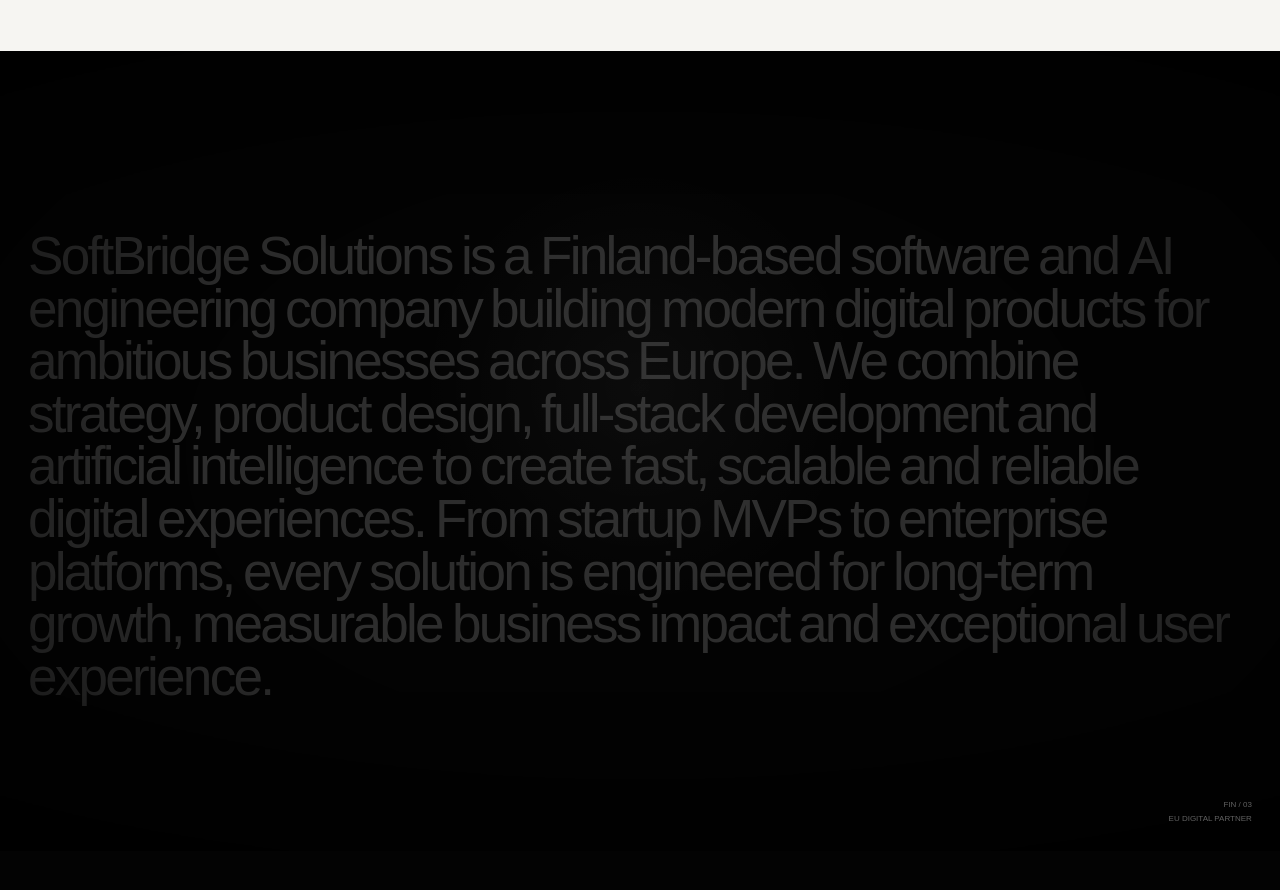
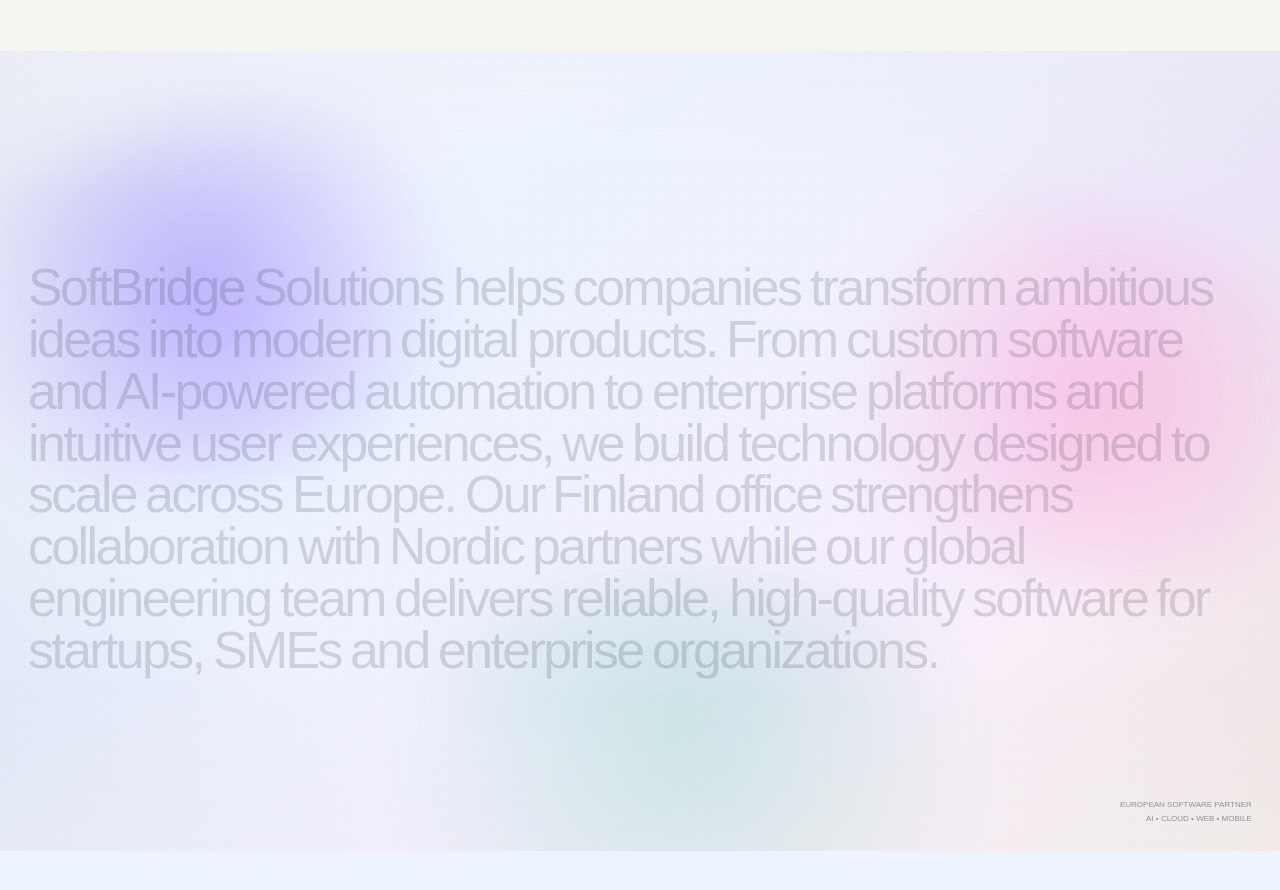
Before and after one commit to Dpehect/Trionn, a Next.js app: page / in a window 1280 px wide. Shown: the part 4600-5490 px from the top of the page. Built offline with nearby package versions, Linux system fonts and the light colour scheme.

Commit message:
l3 remake

```diff
--- a/app/globals.css
+++ b/app/globals.css
@@ -320,12 +320,14 @@ a { color: inherit; text-decoration: none; }
 
 
 
-/* Section 03 — scroll-highlighted Trionn brand statement */
+
+
+/* Section 03 — colorful Finland office brand statement */
 .brand-statement {
   position: relative;
   height: 360vh;
-  background: #030303;
-  color: #f4f4f1;
+  color: #1d2330;
+  background: #eef4ff;
 }
 .brand-statement__sticky {
   position: sticky;
@@ -334,8 +336,7 @@ a { color: inherit; text-decoration: none; }
   overflow: hidden;
   isolation: isolate;
   background:
-    radial-gradient(circle at 50% 42%, rgba(255,255,255,.035), transparent 28%),
-    #030303;
+    linear-gradient(135deg, #f7f8ff 0%, #edf4ff 34%, #f7efff 68%, #fff3ea 100%);
 }
 .brand-statement__sticky::after {
   content: "";
@@ -344,19 +345,54 @@ a { color: inherit; text-decoration: none; }
   z-index: 20;
   pointer-events: none;
   background:
-    linear-gradient(to bottom, rgba(0,0,0,.42), transparent 18%, transparent 80%, rgba(0,0,0,.48)),
-    radial-gradient(ellipse at center, transparent 50%, rgba(0,0,0,.6) 100%);
+    linear-gradient(to bottom, rgba(255,255,255,.26), transparent 18%, transparent 80%, rgba(255,255,255,.28)),
+    radial-gradient(ellipse at center, transparent 54%, rgba(91,103,160,.11) 100%);
 }
 .brand-statement__noise {
   position: absolute;
   inset: 0;
-  z-index: -1;
+  z-index: 3;
   opacity: .045;
   pointer-events: none;
   background-image:
-    repeating-radial-gradient(circle at 20% 30%, rgba(255,255,255,.38) 0 1px, transparent 1px 3px);
+    repeating-radial-gradient(circle at 20% 30%, rgba(30,38,58,.42) 0 1px, transparent 1px 3px);
   background-size: 5px 5px;
-  mix-blend-mode: soft-light;
+  mix-blend-mode: multiply;
+}
+.brand-aurora {
+  position: absolute;
+  z-index: 1;
+  border-radius: 50%;
+  filter: blur(28px);
+  opacity: .78;
+  pointer-events: none;
+  will-change: transform;
+}
+.brand-aurora--one {
+  width: min(48vw, 760px);
+  aspect-ratio: 1.7;
+  left: -8vw;
+  top: 8vh;
+  background:
+    radial-gradient(circle at 50% 50%, rgba(111,78,255,.52), rgba(111,78,255,.08) 60%, transparent 72%);
+  transform: rotate(-16deg);
+}
+.brand-aurora--two {
+  width: min(44vw, 700px);
+  aspect-ratio: 1.5;
+  right: -8vw;
+  top: 20vh;
+  background:
+    radial-gradient(circle at 50% 50%, rgba(255,105,180,.42), rgba(255,105,180,.08) 62%, transparent 74%);
+  transform: rotate(18deg);
+}
+.brand-aurora--three {
+  width: min(55vw, 860px);
+  aspect-ratio: 2;
+  left: 26vw;
+  bottom: -10vh;
+  background:
+    radial-gradient(circle at 50% 50%, rgba(71,193,154,.34), rgba(71,193,154,.06) 62%, transparent 74%);
 }
 .brand-statement__eyebrow {
   position: absolute;
@@ -367,7 +403,7 @@ a { color: inherit; text-decoration: none; }
   display: flex;
   justify-content: space-between;
   gap: 20px;
-  color: rgba(255,255,255,.44);
+  color: rgba(29,35,48,.52);
   font-size: 8px;
   letter-spacing: .16em;
   text-transform: uppercase;
@@ -384,31 +420,48 @@ a { color: inherit; text-decoration: none; }
 .brand-statement__copy {
   margin: 0;
   max-width: 96vw;
-  font-size: clamp(30px, 4.15vw, 78px);
-  line-height: .99;
-  letter-spacing: -.052em;
+  font-size: clamp(30px, 4.05vw, 76px);
+  line-height: 1;
+  letter-spacing: -.05em;
   font-weight: 500;
   text-wrap: balance;
 }
 .brand-word {
   display: inline-block;
   margin-right: .18em;
-  color: rgba(244,244,241,.88);
+  color: rgba(29,35,48,.88);
   will-change: transform, opacity, color, text-shadow;
 }
 .brand-word.accent {
   --accent-color: #ffffff;
 }
-.brand-word.accent--violet { --accent-color: #aa4bff; }
-.brand-word.accent--pink { --accent-color: #ff3ea5; }
-.brand-word.accent--blue { --accent-color: #4f6fff; }
-.brand-word.accent--orange { --accent-color: #ff7a2f; }
-.brand-word.accent--green { --accent-color: #42d66b; }
+.brand-word.accent--violet { --accent-color: #7356e8; }
+.brand-word.accent--pink { --accent-color: #e44c9f; }
+.brand-word.accent--blue { --accent-color: #3769d9; }
+.brand-word.accent--orange { --accent-color: #e06f2f; }
+.brand-word.accent--green { --accent-color: #2c9e74; }
 
-
-
-
-
+.brand-statement__signature {
+  position: absolute;
+  z-index: 28;
+  left: 2.2vw;
+  bottom: 2.2vw;
+  display: grid;
+  gap: 5px;
+  will-change: transform, opacity;
+}
+.brand-statement__signature span {
+  color: rgba(29,35,48,.46);
+  font-size: 8px;
+  letter-spacing: .17em;
+}
+.brand-statement__signature strong {
+  color: rgba(29,35,48,.9);
+  font-size: clamp(18px, 1.5vw, 28px);
+  line-height: 1;
+  letter-spacing: -.035em;
+  font-weight: 500;
+}
 .brand-statement__index {
   position: absolute;
   z-index: 30;
@@ -416,7 +469,7 @@ a { color: inherit; text-decoration: none; }
   bottom: 2.2vw;
   display: grid;
   gap: 5px;
-  color: rgba(255,255,255,.38);
+  color: rgba(29,35,48,.46);
   font-size: 8px;
   text-align: right;
   text-transform: uppercase;
@@ -436,12 +489,28 @@ a { color: inherit; text-decoration: none; }
   }
   .brand-statement__copy {
     max-width: none;
-    font-size: clamp(28px, 7.8vw, 52px);
+    font-size: clamp(28px, 7.5vw, 50px);
     line-height: 1.02;
+  }
+  .brand-statement__signature {
+    left: 18px;
+    bottom: 18px;
   }
   .brand-statement__index {
     right: 18px;
     bottom: 18px;
+  }
+  .brand-aurora--one {
+    width: 80vw;
+    left: -28vw;
+  }
+  .brand-aurora--two {
+    width: 76vw;
+    right: -30vw;
+  }
+  .brand-aurora--three {
+    width: 92vw;
+    left: 12vw;
   }
 }
 
@@ -450,8 +519,14 @@ a { color: inherit; text-decoration: none; }
     display: none;
   }
   .brand-statement__copy {
-    font-size: clamp(27px, 8.8vw, 45px);
-    letter-spacing: -.045em;
+    font-size: clamp(27px, 8.5vw, 44px);
+    letter-spacing: -.043em;
+  }
+  .brand-statement__signature strong {
+    font-size: 18px;
+  }
+  .brand-statement__index span:first-child {
+    display: none;
   }
 }
 
@@ -464,39 +539,3 @@ a { color: inherit; text-decoration: none; }
     transform: none !important;
   }
 }
-
-
-.brand-statement__signature {
-  position: absolute;
-  z-index: 28;
-  left: 2.2vw;
-  bottom: 2.2vw;
-  display: grid;
-  gap: 5px;
-  will-change: transform, opacity;
-}
-.brand-statement__signature span {
-  color: rgba(255,255,255,.4);
-  font-size: 8px;
-  letter-spacing: .17em;
-}
-.brand-statement__signature strong {
-  color: rgba(255,255,255,.82);
-  font-size: clamp(18px, 1.5vw, 28px);
-  line-height: 1;
-  letter-spacing: -.035em;
-  font-weight: 500;
-}
-
-@media (max-width: 900px) {
-  .brand-statement__signature {
-    left: 18px;
-    bottom: 18px;
-  }
-}
-
-@media (max-width: 600px) {
-  .brand-statement__signature strong {
-    font-size: 18px;
-  }
-}
--- a/components/brand-statement-section.tsx
+++ b/components/brand-statement-section.tsx
@@ -10,61 +10,59 @@ gsap.registerPlugin(ScrollTrigger, useGSAP);
 const words = [
   { text: "SoftBridge", className: "accent accent--violet" },
   { text: "Solutions", className: "accent accent--violet" },
-  { text: "is", className: "" },
-  { text: "a", className: "" },
-  { text: "Finland-based", className: "accent accent--blue" },
+  { text: "helps", className: "" },
+  { text: "companies", className: "" },
+  { text: "transform", className: "" },
+  { text: "ambitious", className: "" },
+  { text: "ideas", className: "" },
+  { text: "into", className: "" },
+  { text: "modern", className: "" },
+  { text: "digital", className: "" },
+  { text: "products.", className: "" },
+  { text: "From", className: "" },
+  { text: "custom", className: "" },
   { text: "software", className: "" },
   { text: "and", className: "" },
-  { text: "AI", className: "accent accent--pink" },
-  { text: "engineering", className: "accent accent--green" },
-  { text: "company", className: "" },
-  { text: "building", className: "" },
-  { text: "modern", className: "" },
-  { text: "digital", className: "" },
-  { text: "products", className: "" },
-  { text: "for", className: "" },
-  { text: "ambitious", className: "" },
-  { text: "businesses", className: "" },
-  { text: "across", className: "" },
-  { text: "Europe.", className: "accent accent--orange" },
-  { text: "We", className: "" },
-  { text: "combine", className: "" },
-  { text: "strategy,", className: "" },
-  { text: "product", className: "" },
-  { text: "design,", className: "" },
-  { text: "full-stack", className: "" },
-  { text: "development", className: "" },
-  { text: "and", className: "" },
-  { text: "artificial", className: "" },
-  { text: "intelligence", className: "accent accent--pink" },
-  { text: "to", className: "" },
-  { text: "create", className: "" },
-  { text: "fast,", className: "" },
-  { text: "scalable", className: "accent accent--blue" },
-  { text: "and", className: "" },
-  { text: "reliable", className: "" },
-  { text: "digital", className: "" },
-  { text: "experiences.", className: "" },
-  { text: "From", className: "" },
-  { text: "startup", className: "" },
-  { text: "MVPs", className: "" },
+  { text: "AI-powered", className: "accent accent--pink" },
+  { text: "automation", className: "" },
   { text: "to", className: "" },
   { text: "enterprise", className: "" },
-  { text: "platforms,", className: "" },
-  { text: "every", className: "" },
-  { text: "solution", className: "" },
-  { text: "is", className: "" },
-  { text: "engineered", className: "" },
+  { text: "platforms", className: "" },
+  { text: "and", className: "" },
+  { text: "intuitive", className: "" },
+  { text: "user", className: "" },
+  { text: "experiences,", className: "" },
+  { text: "we", className: "" },
+  { text: "build", className: "" },
+  { text: "technology", className: "" },
+  { text: "designed", className: "" },
+  { text: "to", className: "" },
+  { text: "scale", className: "" },
+  { text: "across", className: "" },
+  { text: "Europe.", className: "accent accent--blue" },
+  { text: "Our", className: "" },
+  { text: "Finland", className: "accent accent--orange" },
+  { text: "office", className: "accent accent--orange" },
+  { text: "strengthens", className: "" },
+  { text: "collaboration", className: "" },
+  { text: "with", className: "" },
+  { text: "Nordic", className: "" },
+  { text: "partners", className: "" },
+  { text: "while", className: "" },
+  { text: "our", className: "" },
+  { text: "global", className: "accent accent--green" },
+  { text: "engineering", className: "accent accent--green" },
+  { text: "team", className: "" },
+  { text: "delivers", className: "" },
+  { text: "reliable,", className: "" },
+  { text: "high-quality", className: "" },
+  { text: "software", className: "" },
   { text: "for", className: "" },
-  { text: "long-term", className: "" },
-  { text: "growth,", className: "accent accent--green" },
-  { text: "measurable", className: "" },
-  { text: "business", className: "" },
-  { text: "impact", className: "" },
+  { text: "startups,", className: "" },
+  { text: "SMEs", className: "" },
   { text: "and", className: "" },
-  { text: "exceptional", className: "" },
-  { text: "user", className: "" },
-  { text: "experience.", className: "" },
+  { text: "enterprise", className: "" },
+  { text: "organizations.", className: "" },
 ] as const;
 
 export function BrandStatementSection() {
@@ -79,8 +77,8 @@ export function BrandStatementSection() {
       const accentElements = gsap.utils.toArray<HTMLElement>(".brand-word.accent", section);
 
       gsap.set(wordElements, {
-        opacity: 0.2,
-        y: 16,
+        opacity: 0.18,
+        y: 18,
       });
 
       const master = gsap.timeline({
@@ -88,7 +86,7 @@ export function BrandStatementSection() {
           trigger: section,
           start: "top top",
           end: "bottom bottom",
-          scrub: 1.3,
+          scrub: 1.25,
           invalidateOnRefresh: true,
         },
       });
@@ -99,9 +97,9 @@ export function BrandStatementSection() {
           {
             opacity: 1,
             y: 0,
-            duration: 0.68,
+            duration: 0.72,
             stagger: {
-              each: 0.012,
+              each: 0.011,
               from: "start",
             },
             ease: "power2.out",
@@ -113,7 +111,7 @@ export function BrandStatementSection() {
           {
             color: "var(--accent-color)",
             textShadow:
-              "0 0 22px color-mix(in srgb, var(--accent-color) 26%, transparent)",
+              "0 0 24px color-mix(in srgb, var(--accent-color) 26%, transparent)",
             duration: 0.34,
             stagger: 0.08,
             ease: "power2.out",
@@ -124,7 +122,7 @@ export function BrandStatementSection() {
           ".brand-statement__inner",
           {
             yPercent: -3,
-            scale: 0.99,
+            scale: 0.992,
             duration: 0.24,
             ease: "power1.inOut",
           },
@@ -133,13 +131,13 @@ export function BrandStatementSection() {
         .fromTo(
           ".brand-statement__signature",
           {
-            y: 24,
+            y: 22,
             opacity: 0,
           },
           {
             y: 0,
             opacity: 1,
-            duration: 0.22,
+            duration: 0.24,
             ease: "power3.out",
           },
           0.76,
@@ -160,6 +158,45 @@ export function BrandStatementSection() {
           },
         },
       );
+
+      gsap.to(".brand-aurora--one", {
+        xPercent: 10,
+        yPercent: -8,
+        rotate: 12,
+        ease: "none",
+        scrollTrigger: {
+          trigger: section,
+          start: "top top",
+          end: "bottom bottom",
+          scrub: 1.5,
+        },
+      });
+
+      gsap.to(".brand-aurora--two", {
+        xPercent: -12,
+        yPercent: 10,
+        rotate: -10,
+        ease: "none",
+        scrollTrigger: {
+          trigger: section,
+          start: "top top",
+          end: "bottom bottom",
+          scrub: 1.8,
+        },
+      });
+
+      gsap.to(".brand-aurora--three", {
+        xPercent: 7,
+        yPercent: 6,
+        scale: 1.08,
+        ease: "none",
+        scrollTrigger: {
+          trigger: section,
+          start: "top top",
+          end: "bottom bottom",
+          scrub: 1.6,
+        },
+      });
     },
     { scope: root },
   );
@@ -167,15 +204,18 @@ export function BrandStatementSection() {
   return (
     <section
       ref={root}
-      className="brand-statement"
-      aria-label="About SoftBridge Solutions Finland"
+      className="brand-statement brand-statement--colorful"
+      aria-label="About SoftBridge Solutions Finland office"
     >
       <div className="brand-statement__sticky">
+        <div className="brand-aurora brand-aurora--one" aria-hidden="true" />
+        <div className="brand-aurora brand-aurora--two" aria-hidden="true" />
+        <div className="brand-aurora brand-aurora--three" aria-hidden="true" />
         <div className="brand-statement__noise" aria-hidden="true" />
 
         <div className="brand-statement__eyebrow">
           <span>03 / SOFTBRIDGE SOLUTIONS</span>
-          <span>Finland Studio / European Digital Partner</span>
+          <span>Finland Office / Serving Europe</span>
         </div>
 
         <div className="brand-statement__inner">
@@ -192,13 +232,13 @@ export function BrandStatementSection() {
         </div>
 
         <div className="brand-statement__signature" aria-hidden="true">
-          <span>FINLAND STUDIO</span>
+          <span>FINLAND OFFICE</span>
           <strong>SOFTBRIDGE SOLUTIONS</strong>
         </div>
 
         <div className="brand-statement__index" aria-hidden="true">
-          <span>FIN / 03</span>
-          <span>EU DIGITAL PARTNER</span>
+          <span>EUROPEAN SOFTWARE PARTNER</span>
+          <span>AI • CLOUD • WEB • MOBILE</span>
         </div>
       </div>
     </section>
```
Also changed, not shown: 1 other file (tests, documents, lock files or other folders).
